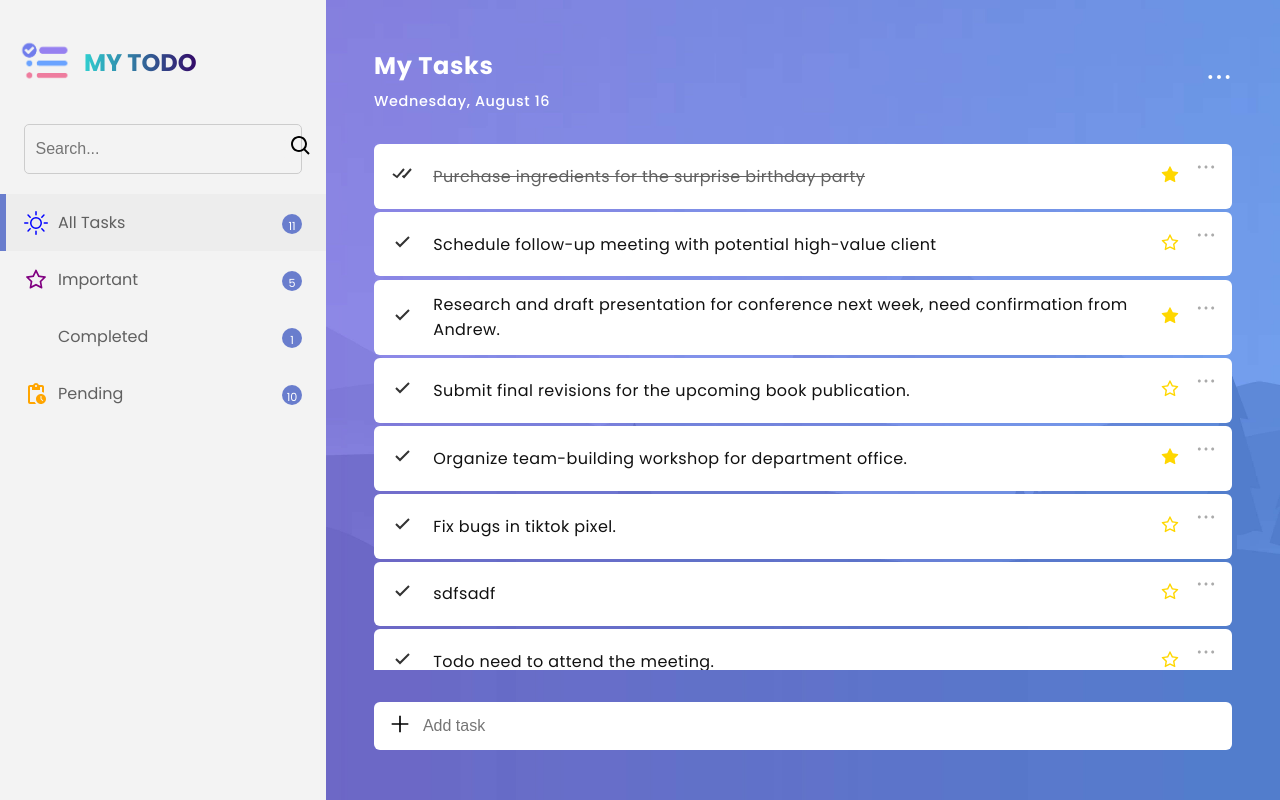
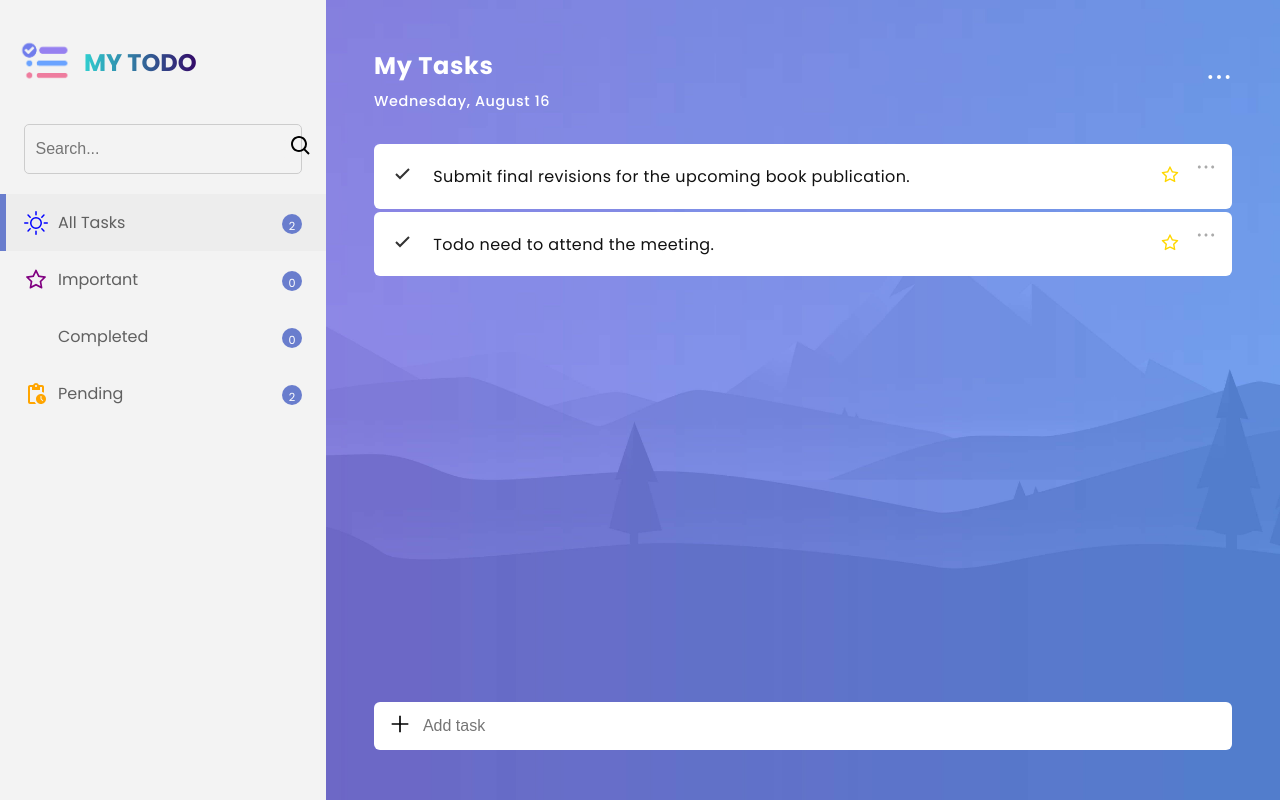
Before and after one commit to iamsujanstha/My-day-task, a Next.js app: page /tasks in a window 1280 px wide. Built offline with nearby package versions, Linux system fonts and the light colour scheme; data requests are answered from the project's data file; some icons are missing.

Commit message:
FEAT: Add delete confirmation modal

```diff
--- a/db.json
+++ b/db.json
@@ -1,23 +1,5 @@
 {
   "tasks": [
-    {
-      "status": 2,
-      "task_name": "Purchase ingredients for the surprise birthday party",
-      "is_important": true,
-      "id": 12
-    },
-    {
-      "status": 1,
-      "task_name": "Schedule follow-up meeting with potential high-value client",
-      "is_important": false,
-      "id": 13
-    },
-    {
-      "task_name": "Research and draft presentation for conference next week, need confirmation from Andrew.",
-      "status": 1,
-      "is_important": true,
-      "id": 14
-    },
     {
       "task_name": "Submit final revisions for the upcoming book publication.",
       "status": 1,
@@ -25,46 +7,10 @@
       "id": 15
     },
     {
-      "task_name": "Organize team-building workshop for department office.",
-      "status": 1,
-      "is_important": true,
-      "id": 16
-    },
-    {
-      "task_name": "Fix bugs in tiktok pixel.",
-      "status": 1,
-      "is_important": false,
-      "id": 17
-    },
-    {
-      "task_name": "sdfsadf",
-      "status": 1,
-      "isImportant": false,
-      "id": 18
-    },
-    {
       "task_name": "Todo need to attend the meeting.",
       "status": 1,
       "isImportant": true,
       "id": 19
-    },
-    {
-      "task_name": "Need to organize the meeting at noon.",
-      "status": 1,
-      "isImportant": true,
-      "id": 20
-    },
-    {
-      "task_name": "Today attend bug fixing meeting.",
-      "status": 1,
-      "is_important": true,
-      "id": 21
-    },
-    {
-      "task_name": "I need to go office.",
-      "status": 1,
-      "is_important": true,
-      "id": 22
     }
   ]
 }
--- a/src/components/Button/style.ts
+++ b/src/components/Button/style.ts
@@ -1,7 +1,6 @@
 import styled from "styled-components";
 
 export const ButtonContainer = styled.div`
-  background: #f3f3f3;
   color: #000;
   border: none;
   border-radius: 5px;
@@ -11,7 +10,10 @@ export const ButtonContainer = styled.div`
   button {
     border: none;
     border-radius: 3px;
-    padding: 5px 24px;
+    margin-top: 0.5rem;
+    outline: none;
+    padding: 8px 24px;
+    cursor: pointer;
   }
   .danger {
     background: #de383b;
@@ -19,6 +21,7 @@ export const ButtonContainer = styled.div`
   }
   .primary {
     background: #1e90ff;
-    color: #666;
+    color: black;
+    font-weight: 500;
   }
 `;
--- a/src/components/Modals/ActionModal/index.tsx
+++ b/src/components/Modals/ActionModal/index.tsx
@@ -15,6 +15,8 @@ import { taskStatus } from "@/enum";
 import { taskList } from "@/redux/tasks/selectors";
 import { StyledModal } from "@/components/Modals/ActionModal/style";
 import Tooltip from "@/components/Tooltip";
+import { taskCancelled } from "@reduxjs/toolkit/dist/listenerMiddleware/exceptions";
+import ClickOutside from "@/components/ClickOutside";
 
 const PopupModal = dynamic(() => import("@/components/Modals/Popup"), {
   ssr: false,
@@ -49,6 +51,7 @@ type ActionModalProps = {
 const ActionModal = ({ isOpen, taskId }: ActionModalProps) => {
   const [isClicked, setIsClicked] = React.useState(false);
   const [showModal, setShowModal] = React.useState(false);
+  const [itemName, setItemName] = React.useState("");
 
   const dispatch = useDispatch();
   const taskData = useSelector(taskList);
@@ -59,6 +62,7 @@ const ActionModal = ({ isOpen, taskId }: ActionModalProps) => {
   const { id, status, task_name, is_important } = data || {};
 
   const handleClick = (id: any, item: any) => {
+    setItemName(task_name);
     setIsClicked(true);
     const action =
       item.id === 1 && status === taskStatus.COMPLETED
@@ -91,7 +95,8 @@ const ActionModal = ({ isOpen, taskId }: ActionModalProps) => {
         break;
 
       case "delete":
-        dispatch(deleteTask({ id }));
+        // dispatch(deleteTask({ id }));
+        setShowModal(true);
         break;
 
       default:
@@ -99,7 +104,9 @@ const ActionModal = ({ isOpen, taskId }: ActionModalProps) => {
     }
   };
 
+  console.log(itemName, "showModal");
   return (
+    <>
       <StyledModal
         style={{ display: isClicked ? "none" : isOpen ? "block" : "" }}
       >
@@ -127,6 +134,17 @@ const ActionModal = ({ isOpen, taskId }: ActionModalProps) => {
           </ul>
         </div>
       </StyledModal>
+      {showModal && (
+        <ClickOutside onClose={() => setShowModal(false)}>
+          <PopupModal
+            title={"Delete Task"}
+            taskName={itemName}
+            taskId={taskId}
+            setShowModal={setShowModal}
+          />
+        </ClickOutside>
+      )}
+    </>
   );
 };
 
--- a/src/components/Modals/Popup/index.tsx
+++ b/src/components/Modals/Popup/index.tsx
@@ -2,29 +2,39 @@ import React from "react";
 import { useDispatch } from "react-redux";
 
 import Button from "@/components/Button";
+import { PopupContainer } from "@/components/Modals/Popup/style";
 import { deleteTask } from "@/redux/tasks/action";
-import { PopupContainer } from "@/components/Modals/Popup/style";
 
 type PopupModalProps = {
   title: string;
   taskName: string;
+  taskId: string;
   setShowModal: (value: boolean) => void;
 };
 
-const PopupModal: React.FC<PopupModalProps> = ({ title, taskName, setShowModal }) => {
+const PopupModal: React.FC<PopupModalProps> = ({
+  title,
+  taskId,
+  taskName,
+  setShowModal,
+}) => {
   const dispatch = useDispatch();
-  const taskId = localStorage.getItem("showModal");
+  // const taskId = localStorage.getItem("showModal");
 
   const handleDelete = () => {
     taskId && dispatch(deleteTask({ id: taskId }));
     setShowModal(false);
   };
+  console.log(taskName, "taskName");
 
   return (
     <PopupContainer>
       <div className="popup">
         <h3>{title}</h3>
-        <p>{taskName} name will be permanently deleted</p>
+        <p>
+          <span style={{color:'black'}}>{`"${taskName}" `}</span>
+          <span>name will be permanently deleted</span>
+        </p>
         <div className="action-buttons">
           <Button variant="danger" onClick={handleDelete}>
             Delete
--- a/src/components/Modals/Popup/style.ts
+++ b/src/components/Modals/Popup/style.ts
@@ -1,24 +1,45 @@
+import { theme } from "@/styles/theme";
 import styled from "styled-components";
 
 export const PopupContainer = styled.div`
-  width: 100%;
-  height: 100%;
-  border-radius: 5px;
-  background: #fff;
-  border: 1px solid #ccc;
+  background: rgba(0, 0, 0, 0.5);
+  height: 100vh;
+  position: fixed;
+  width: 100vw;
+  top: 0;
+  left: 0;
+  z-index: 100;
   display: flex;
   justify-content: center;
   align-items: center;
 
   .popup {
-    padding: 20px;
-    width: 300px;
+    padding: 1rem 1.5rem;
+    max-width: 500px;
     z-index: 100;
+    border-radius: 5px;
+    background: #fff;
+    animation: fadeInAndScale 0.3s ease;
 
     h3,
     p {
       padding-bottom: 10px;
       overflow-wrap: break-word;
+    }
+
+    h3{
+      border-bottom: 1px solid #999;
+      margin-bottom: 0.5rem;
+      margin-top: 0;
+    }
+
+    p {
+      color: #333;
+      line-height: 1.5;
+
+      &:first-child {
+        color: black;
+      }
     }
 
     .action-buttons {
@@ -28,4 +49,15 @@ export const PopupContainer = styled.div`
       width: 100%;
     }
   }
+
+  @keyframes fadeInAndScale {
+    0% {
+      opacity: 0;
+      transform: scale(0.8);
+    }
+    100% {
+      opacity: 1;
+      transform: scale(1);
+    }
+  }
 `;
--- a/src/components/TaskList/index.tsx
+++ b/src/components/TaskList/index.tsx
@@ -7,9 +7,12 @@ import "react-loading-skeleton/dist/skeleton.css";
 import Task from "@/components/Task";
 import { StyledTasksContainer } from "@/components/TaskList/style";
 import { getTaskList, updateTaskListOrder } from "@/redux/tasks/action";
+import { taskType } from "@/types/taskTypes";
+import PopupModal from "@/components/Modals/Popup";
 
-
-const EmptyList = dynamic(() => import("@/components/EmptyList"), { ssr: false });
+const EmptyList = dynamic(() => import("@/components/EmptyList"), {
+  ssr: false,
+});
 
 const TaskList: React.FC<any> = ({ taskList, heading }) => {
   const dispatch = useDispatch();
@@ -34,11 +37,22 @@ const TaskList: React.FC<any> = ({ taskList, heading }) => {
       <DragDropContext onDragEnd={handleDragEnd}>
         <Droppable droppableId="taskList">
           {(provided) => (
-            <StyledTasksContainer {...provided.droppableProps} ref={provided.innerRef}>
+            <StyledTasksContainer
+              {...provided.droppableProps}
+              ref={provided.innerRef}
+            >
               {taskList?.map((task: any, index: number) => (
-                <Draggable key={task.id} draggableId={task.id.toString()} index={index}>
+                <Draggable
+                  key={task.id}
+                  draggableId={task.id.toString()}
+                  index={index}
+                >
                   {(provided) => (
-                    <div ref={provided.innerRef} {...provided.draggableProps} {...provided.dragHandleProps}>
+                    <div
+                      ref={provided.innerRef}
+                      {...provided.draggableProps}
+                      {...provided.dragHandleProps}
+                    >
                       <Task
                         id={task.id}
                         task_name={task.task_name}
```
Lines whose indentation alone changed are shown as unchanged.
